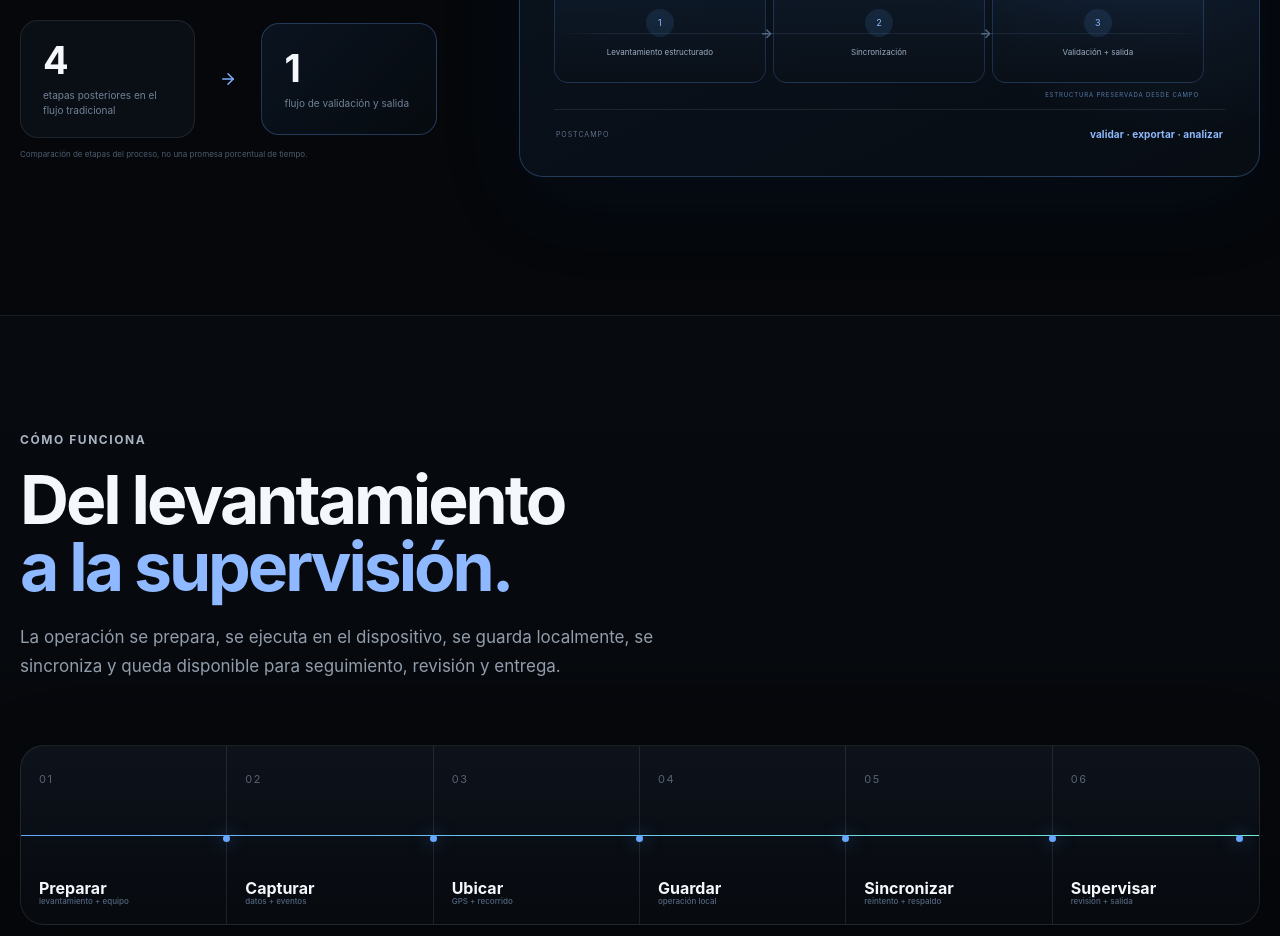
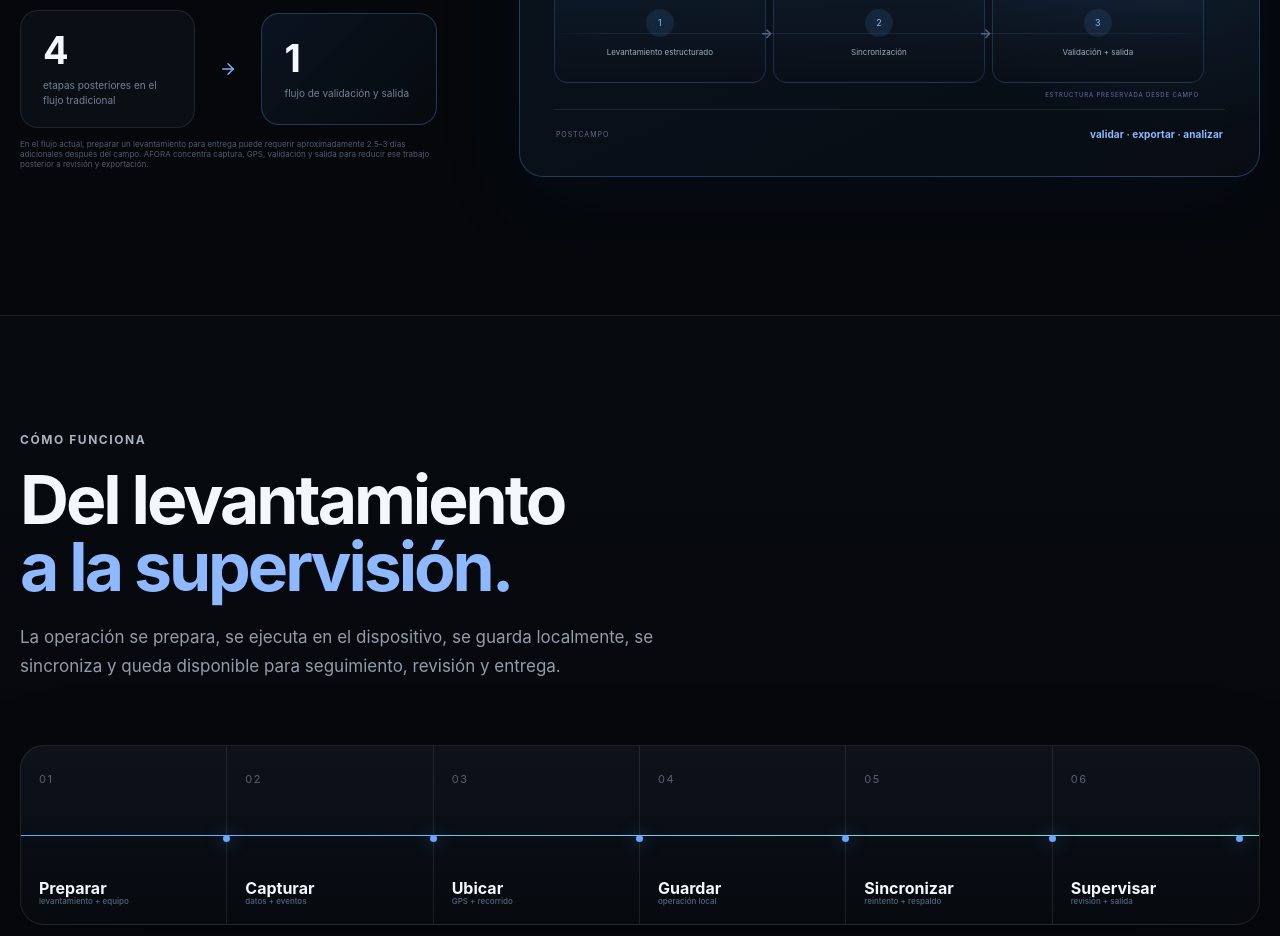
Before and after one commit to OropezaNtx/afora-web, a React (Vite) app: page / in a window 1280 px wide. Shown: the part 3160-4096 px from the top of the page. Built offline with nearby package versions, Linux system fonts and the light colour scheme.

Commit message:
Emphasize post-field time reduction

```diff
--- a/src/content-polish.js
+++ b/src/content-polish.js
@@ -23,6 +23,7 @@ function applyAforaCopy() {
   setText('.transformation-copy .eyebrow', 'UN FLUJO MÁS SIMPLE');
   setHTML('.transformation-copy h2', 'Menos pasos después.<br/><em>Más información lista.</em>');
   setText('.transformation-copy > p', 'AFORA organiza la información desde el levantamiento para reducir tareas posteriores de unión, limpieza y preparación. Al terminar el campo, el equipo puede concentrarse en revisar, exportar y analizar.');
+  setText('.time-disclaimer', 'En el flujo actual, preparar un levantamiento para entrega puede requerir aproximadamente 2.5–3 días adicionales después del campo. AFORA concentra captura, GPS, validación y salida para reducir ese trabajo posterior a revisión y exportación.');
 
   setText('#platform .eyebrow', 'CÓMO FUNCIONA');
   setHTML('#platform h2', 'Del levantamiento<br/><em>a la supervisión.</em>');
```
